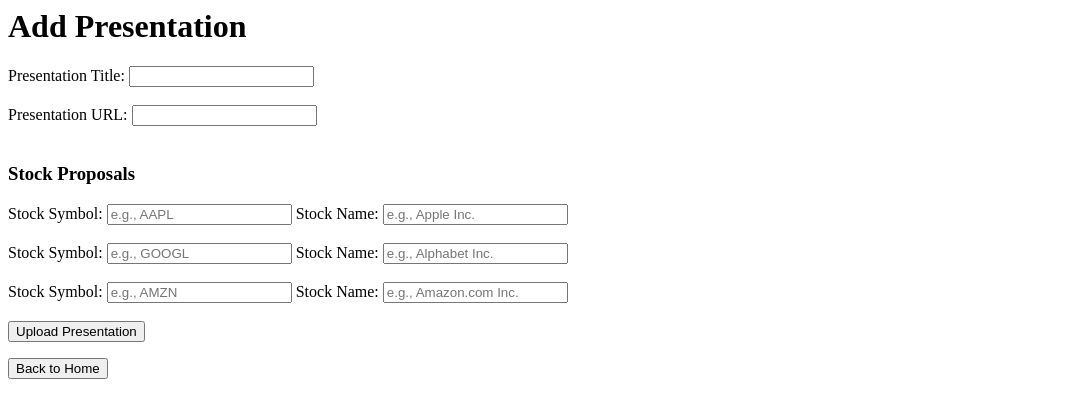
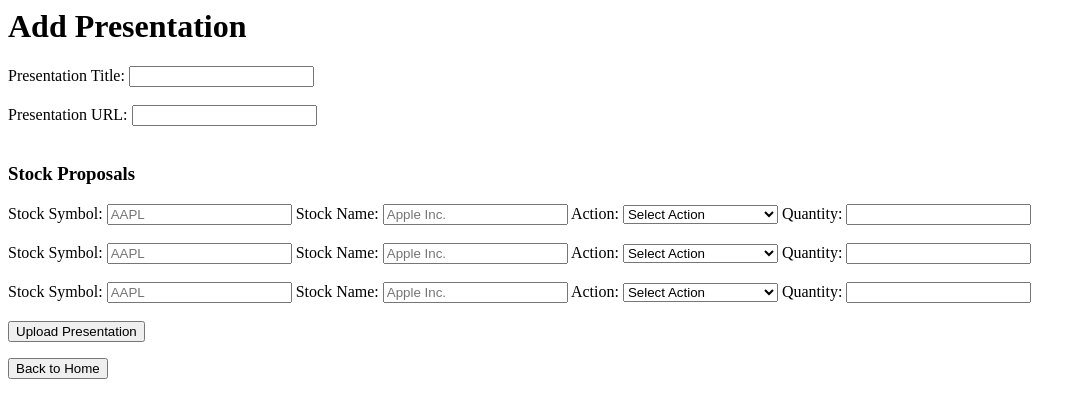
Before and after one commit to edenw1/InvestmentClub, a PHP site: page /presentations.php in a window 1280 px wide. Shown: the top 418 px of the page, without its empty margins (0-1086 px from the left). Run offline with PHP 8.4, Linux system fonts and the light colour scheme.

Commit message:
updating transactions & presentations based on new db

```diff
--- a/presentations.php
+++ b/presentations.php
@@ -20,30 +20,35 @@ dbConnect();
         <br><br>
 
         <h3>Stock Proposals</h3>
-        <label for="stock1_symbol">Stock Symbol:</label>
-        <input type="text" id="stock1_symbol" name="stocks[0][symbol]" placeholder="e.g., AAPL" required>
-        <label for="stock1_name">Stock Name:</label>
-        <input type="text" id="stock1_name" name="stocks[0][name]" placeholder="e.g., Apple Inc." required>
-        <br><br>
 
-        <label for="stock2_symbol">Stock Symbol:</label>
-        <input type="text" id="stock2_symbol" name="stocks[1][symbol]" placeholder="e.g., GOOGL">
-        <label for="stock2_name">Stock Name:</label>
-        <input type="text" id="stock2_name" name="stocks[1][name]" placeholder="e.g., Alphabet Inc.">
-        <br><br>
+        <?php for ($i = 0; $i < 3; $i++): ?>
+            <label for="stock<?= $i ?>_symbol">Stock Symbol:</label>
+            <input type="text" id="stock<?= $i ?>_symbol" name="stocks[<?= $i ?>][symbol]" placeholder="AAPL">
 
-        <label for="stock3_symbol">Stock Symbol:</label>
-        <input type="text" id="stock3_symbol" name="stocks[2][symbol]" placeholder="e.g., AMZN">
-        <label for="stock3_name">Stock Name:</label>
-        <input type="text" id="stock3_name" name="stocks[2][name]" placeholder="e.g., Amazon.com Inc.">
-        <br><br>
+            <label for="stock<?= $i ?>_name">Stock Name:</label>
+            <input type="text" id="stock<?= $i ?>_name" name="stocks[<?= $i ?>][name]" placeholder="Apple Inc.">
+
+            <label for="stock<?= $i ?>_action">Action:</label>
+            <select id="stock<?= $i ?>_action" name="stocks[<?= $i ?>][action]">
+                <option value="">Select Action</option>
+                <option value="add">Add to Portfolio</option>
+                <option value="remove">Remove from Portfolio</option>
+                <option value="increase">Increase Holdings</option>
+                <option value="decrease">Decrease Holdings</option>
+            </select>
+
+            <label for="stock<?= $i ?>_quantity">Quantity:</label>
+            <input type="number" id="stock<?= $i ?>_quantity" name="stocks[<?= $i ?>][quantity]" min="1">
+
+            <br><br>
+        <?php endfor; ?>
 
         <input type="submit" value="Upload Presentation">
     </form>
 
     <form action="index.php" method="post">
         <input type="submit" value="Back to Home">
-        </form>
-        <br>
+    </form>
+    <br>
 </body>
 </html>
```
Also changed, not shown: addPresentation.php (+12 -5 lines), addTransaction.php (+9 -1 lines).
